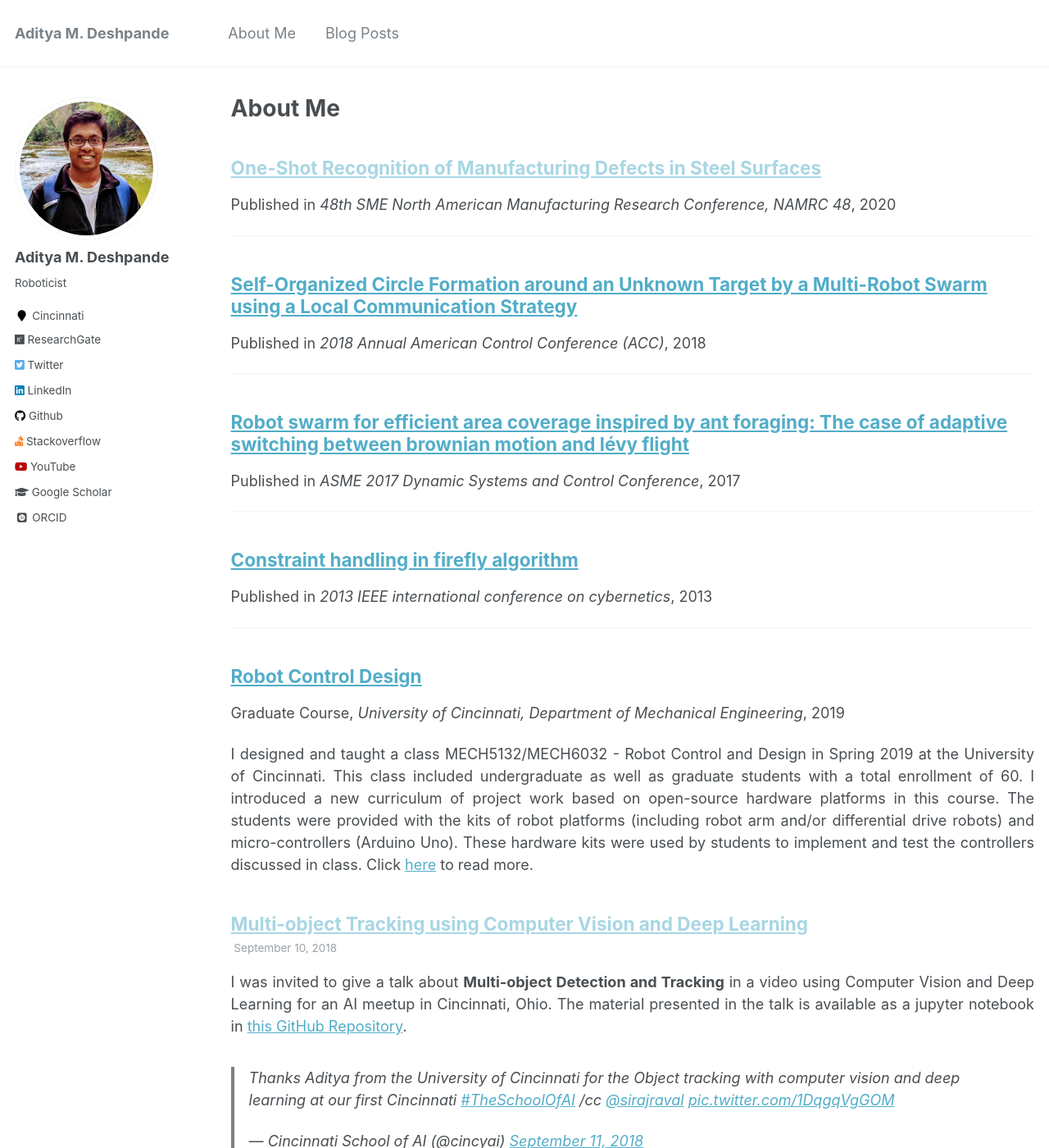
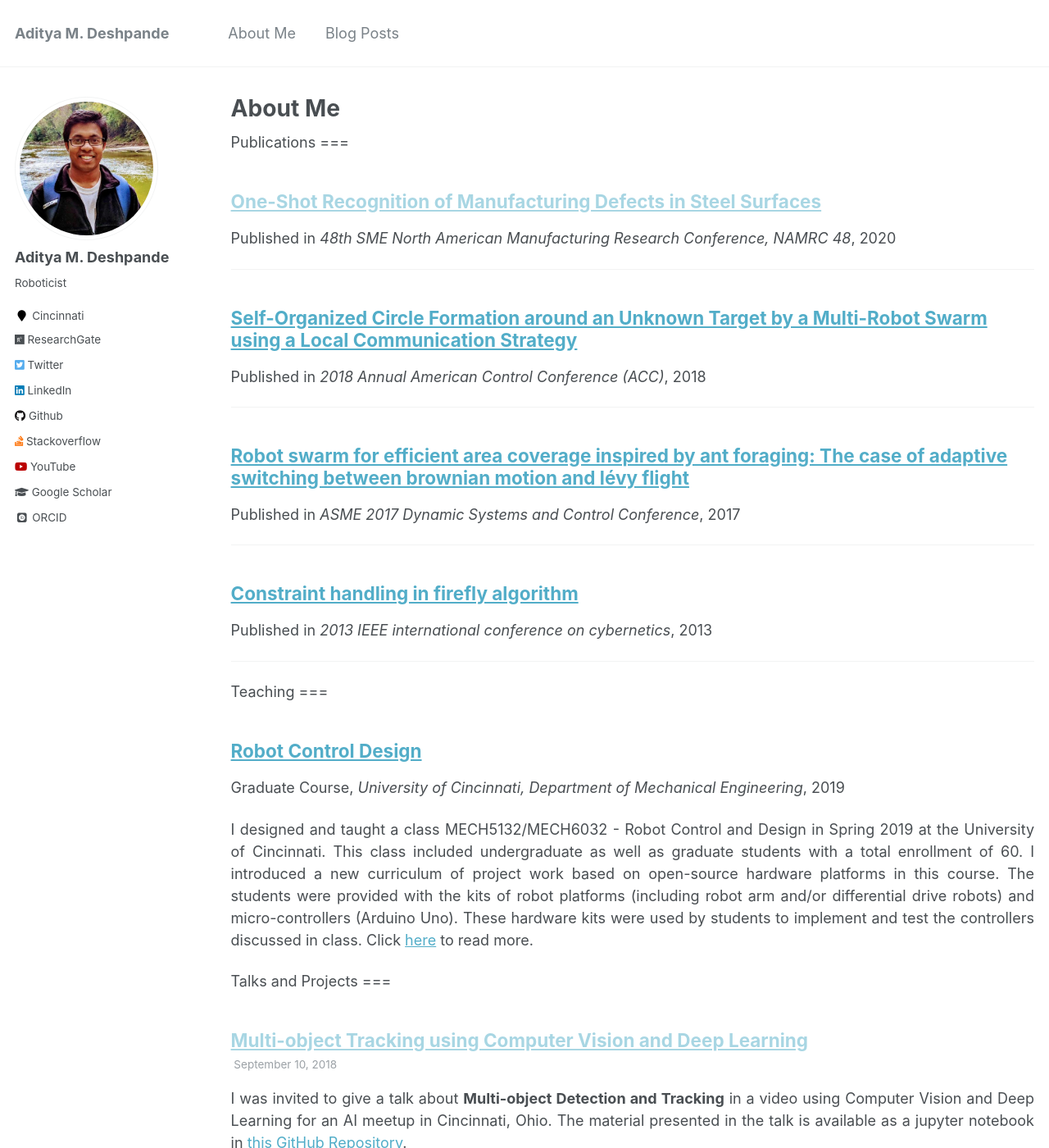
Before and after one commit to adipandas/adipandas.github.io, a Jekyll site: the page built from _pages/portfolio.html, in a window 1280 px wide and 1400 px high. Shown: the whole window at 82% size. Built offline with Jekyll 4.4.1, drawn with Linux system fonts in a browser that asks for light colours; some web fonts are replaced; comment, search, counter and statistics services are not loaded.

Commit message:
Update portfolio.html

```diff
--- a/_pages/portfolio.html
+++ b/_pages/portfolio.html
@@ -7,14 +7,20 @@ author_profile: true
 
 {% include base_path %}
 
+Publications
+===
 {% for post in site.publications reversed %}
   {% include archive-single.html %}
 {% endfor %}
 
+Teaching
+===
 {% for post in site.teaching reversed %}
   {% include archive-single.html %}
 {% endfor %}
 
+Talks and Projects
+===
 {% for post in site.talks reversed %}
   {% include archive-single-talk.html %}
 {% endfor %}
```
